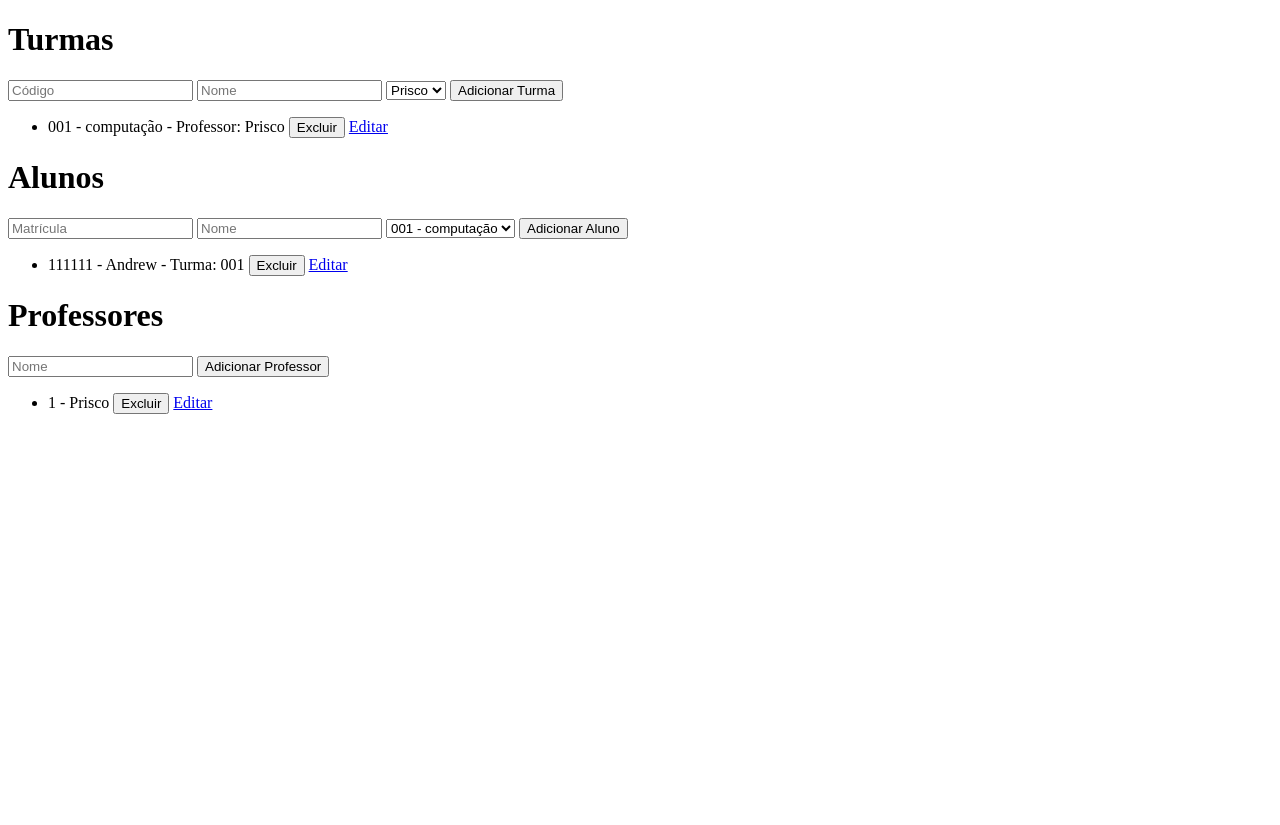
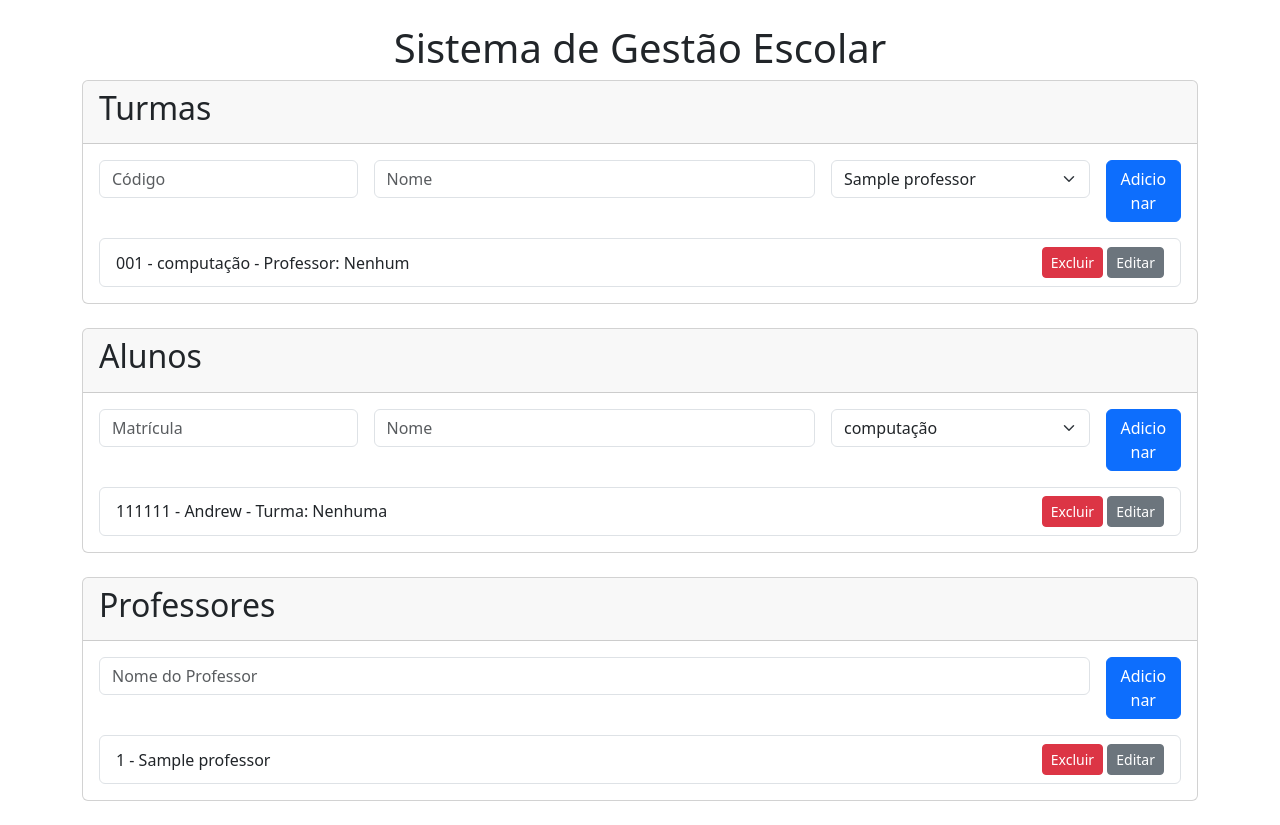
Before and after one commit to Sistemas-Internet-2-FURG/Andrew-Alaniz-134492, a Flask app: template Avaliações/Trabalhos/CRUD-FLASK/templates/index.html in a window 1280 px wide. Before the commit the page ends 414 px from the top, so only its background shows below. Run offline with Flask 3, Linux system fonts and the light colour scheme; tables that the repository leaves empty hold one stand-in row (values such as "Sample post"); the template is opened without the code that fills it: values that come from a table or form of the project are taken from there, most other values are stand-ins (such as "Sample title", 1, 10 or a date in 2020).

Commit message:
fix: parte 2

```diff
--- a/Avaliações/Trabalhos/CRUD-FLASK/app.py
+++ b/Avaliações/Trabalhos/CRUD-FLASK/app.py
@@ -1,19 +1,25 @@
-from flask import Flask
+from flask import Flask, render_template
 from config import Config
 from models import db
-from routes import main_routes
+from auth import auth_routes
+from routes import api_routes
+from flask_jwt_extended import JWTManager
 
 app = Flask(__name__)
 app.config.from_object(Config)
 
 db.init_app(app)
+jwt = JWTManager(app)
 
-# Criar as tabelas, se ainda não existirem
 with app.app_context():
     db.create_all()
 
-# Registrar as rotas
-app.register_blueprint(main_routes)
+app.register_blueprint(auth_routes, url_prefix='/auth')
+app.register_blueprint(api_routes, url_prefix='/api')
+
+@app.route('/')
+def index():
+    return render_template('index.html')
 
 if __name__ == '__main__':
-    app.run(debug=True, port=5000)
+    app.run(debug=True)
--- a/Avaliações/Trabalhos/CRUD-FLASK/config.py
+++ b/Avaliações/Trabalhos/CRUD-FLASK/config.py
@@ -1,5 +1,7 @@
 import os
 
 class Config:
+    SECRET_KEY = 'minha_chave_secreta'  # Use uma chave segura em produção
     SQLALCHEMY_DATABASE_URI = 'sqlite:///meubanco.db'
     SQLALCHEMY_TRACK_MODIFICATIONS = False
+    JWT_SECRET_KEY = 'minha_chave_jwt'  # Chave secreta para JWT
--- a/Avaliações/Trabalhos/CRUD-FLASK/templates/index.html
+++ b/Avaliações/Trabalhos/CRUD-FLASK/templates/index.html
@@ -4,72 +4,126 @@
     <meta charset="UTF-8">
     <meta name="viewport" content="width=device-width, initial-scale=1.0">
     <title>CRUD Escolar</title>
+    <link href="https://cdn.jsdelivr.net/npm/bootstrap@5.3.0/dist/css/bootstrap.min.css" rel="stylesheet">
 </head>
 <body>
-    <h1>Turmas</h1>
-    <form action="{{ url_for('main.criar_turma') }}" method="POST">
-        <input type="text" name="codigo" placeholder="Código" required>
-        <input type="text" name="nome" placeholder="Nome" required>
-        <select name="professor_id">
+    <div class="container my-4">
+        <h1 class="text-center">Sistema de Gestão Escolar</h1>
+
+        <!-- Turmas -->
+        <div class="card mb-4">
+            <div class="card-header">
+                <h2>Turmas</h2>
+            </div>
+            <div class="card-body">
+                <form action="{{ url_for('main.criar_turma') }}" method="POST" class="row g-3">
+                    <div class="col-md-3">
+                        <input type="text" class="form-control" name="codigo" placeholder="Código" required>
+                    </div>
+                    <div class="col-md-5">
+                        <input type="text" class="form-control" name="nome" placeholder="Nome" required>
+                    </div>
+                    <div class="col-md-3">
+                        <select class="form-select" name="professor_id">
                             {% for professor in professores %}
                             <option value="{{ professor.id }}">{{ professor.nome }}</option>
                             {% endfor %}
                         </select>
-        <button type="submit">Adicionar Turma</button>
+                    </div>
+                    <div class="col-md-1">
+                        <button type="submit" class="btn btn-primary w-100">Adicionar</button>
+                    </div>
                 </form>
 
-    <ul>
+                <ul class="list-group mt-3">
                     {% for turma in turmas %}
-        <li>
+                    <li class="list-group-item d-flex justify-content-between align-items-center">
                         {{ turma.codigo }} - {{ turma.nome }} - Professor: {{ turma.professor.nome if turma.professor else 'Nenhum' }}
-            <form action="{{ url_for('main.deletar_turma', codigo=turma.codigo) }}" method="POST" style="display:inline;">
-                <button type="submit">Excluir</button>
+                        <div>
+                            <form action="{{ url_for('main.deletar_turma', codigo=turma.codigo) }}" method="POST" class="d-inline">
+                                <button type="submit" class="btn btn-danger btn-sm">Excluir</button>
                             </form>
-            <a href="{{ url_for('main.editar_turma', codigo=turma.codigo) }}">Editar</a>
+                            <a href="{{ url_for('main.editar_turma', codigo=turma.codigo) }}" class="btn btn-secondary btn-sm">Editar</a>
+                        </div>
                     </li>
                     {% endfor %}
                 </ul>
+            </div>
+        </div>
 
-    <h1>Alunos</h1>
-    <form action="{{ url_for('main.criar_aluno') }}" method="POST">
-        <input type="text" name="matricula" placeholder="Matrícula" required>
-        <input type="text" name="nome" placeholder="Nome" required>
-        <select name="turma_codigo">
+        <!-- Alunos -->
+        <div class="card mb-4">
+            <div class="card-header">
+                <h2>Alunos</h2>
+            </div>
+            <div class="card-body">
+                <form action="{{ url_for('main.criar_aluno') }}" method="POST" class="row g-3">
+                    <div class="col-md-3">
+                        <input type="text" class="form-control" name="matricula" placeholder="Matrícula" required>
+                    </div>
+                    <div class="col-md-5">
+                        <input type="text" class="form-control" name="nome" placeholder="Nome" required>
+                    </div>
+                    <div class="col-md-3">
+                        <select class="form-select" name="turma_codigo">
                             {% for turma in turmas %}
-            <option value="{{ turma.codigo }}">{{ turma.codigo }} - {{ turma.nome }}</option>
+                            <option value="{{ turma.codigo }}">{{ turma.nome }}</option>
                             {% endfor %}
                         </select>
-        <button type="submit">Adicionar Aluno</button>
+                    </div>
+                    <div class="col-md-1">
+                        <button type="submit" class="btn btn-primary w-100">Adicionar</button>
+                    </div>
                 </form>
 
-    <ul>
+                <ul class="list-group mt-3">
                     {% for aluno in alunos %}
-        <li>
-            {{ aluno.matricula }} - {{ aluno.nome }} - Turma: {{ aluno.turma.codigo if aluno.turma else 'Nenhuma' }}
-            <form action="{{ url_for('main.deletar_aluno', matricula=aluno.matricula) }}" method="POST" style="display:inline;">
-                <button type="submit">Excluir</button>
+                    <li class="list-group-item d-flex justify-content-between align-items-center">
+                        {{ aluno.matricula }} - {{ aluno.nome }} - Turma: {{ aluno.turma.nome if aluno.turma else 'Nenhuma' }}
+                        <div>
+                            <form action="{{ url_for('main.deletar_aluno', matricula=aluno.matricula) }}" method="POST" class="d-inline">
+                                <button type="submit" class="btn btn-danger btn-sm">Excluir</button>
                             </form>
-            <a href="{{ url_for('main.editar_aluno', matricula=aluno.matricula) }}">Editar</a>
+                            <a href="{{ url_for('main.editar_aluno', matricula=aluno.matricula) }}" class="btn btn-secondary btn-sm">Editar</a>
+                        </div>
                     </li>
                     {% endfor %}
                 </ul>
+            </div>
+        </div>
 
-    <h1>Professores</h1>
-    <form action="{{ url_for('main.criar_professor') }}" method="POST">
-        <input type="text" name="nome" placeholder="Nome" required>
-        <button type="submit">Adicionar Professor</button>
+        <!-- Professores -->
+        <div class="card mb-4">
+            <div class="card-header">
+                <h2>Professores</h2>
+            </div>
+            <div class="card-body">
+                <form action="{{ url_for('main.criar_professor') }}" method="POST" class="row g-3">
+                    <div class="col-md-11">
+                        <input type="text" class="form-control" name="nome" placeholder="Nome do Professor" required>
+                    </div>
+                    <div class="col-md-1">
+                        <button type="submit" class="btn btn-primary w-100">Adicionar</button>
+                    </div>
                 </form>
 
-    <ul>
+                <ul class="list-group mt-3">
                     {% for professor in professores %}
-        <li>
+                    <li class="list-group-item d-flex justify-content-between align-items-center">
                         {{ professor.id }} - {{ professor.nome }}
-            <form action="{{ url_for('main.deletar_professor', id=professor.id) }}" method="POST" style="display:inline;">
-                <button type="submit">Excluir</button>
+                        <div>
+                            <form action="{{ url_for('main.deletar_professor', id=professor.id) }}" method="POST" class="d-inline">
+                                <button type="submit" class="btn btn-danger btn-sm">Excluir</button>
                             </form>
-            <a href="{{ url_for('main.editar_professor', id=professor.id) }}">Editar</a>
+                            <a href="{{ url_for('main.editar_professor', id=professor.id) }}" class="btn btn-secondary btn-sm">Editar</a>
+                        </div>
                     </li>
                     {% endfor %}
                 </ul>
+            </div>
+        </div>
+    </div>
+
+    <script src="https://cdn.jsdelivr.net/npm/bootstrap@5.3.0/dist/js/bootstrap.bundle.min.js"></script>
 </body>
 </html>
```
Also changed, not shown: Avaliações/Trabalhos/CRUD-FLASK/auth.py (added, +23 -0 lines), Avaliações/Trabalhos/CRUD-FLASK/models.py (+18 -11 lines), Avaliações/Trabalhos/CRUD-FLASK/routes.py (+45 -83 lines), Avaliações/Trabalhos/CRUD-FLASK/static/script.js (added, +37 -0 lines). Lines whose indentation alone changed are shown as unchanged.
